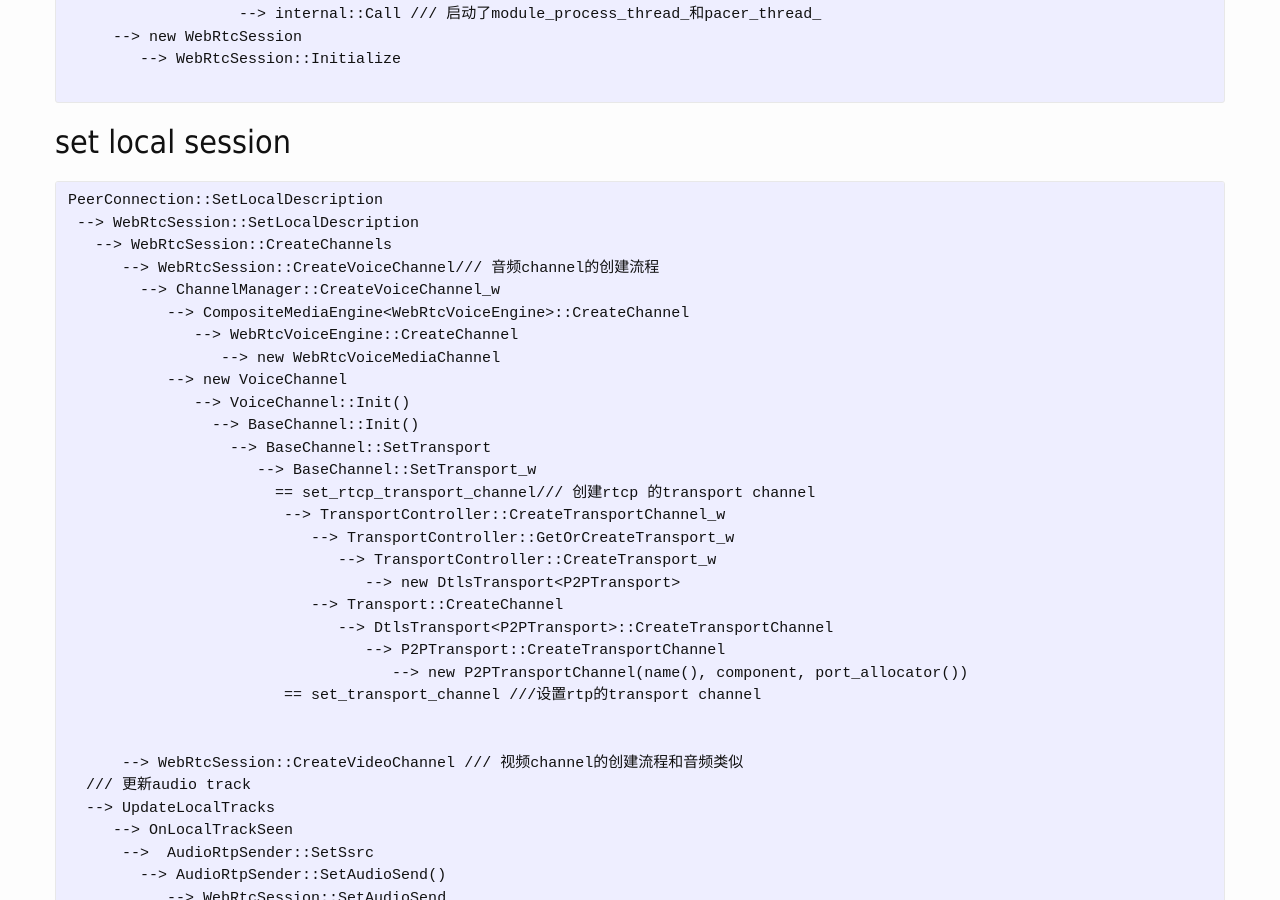
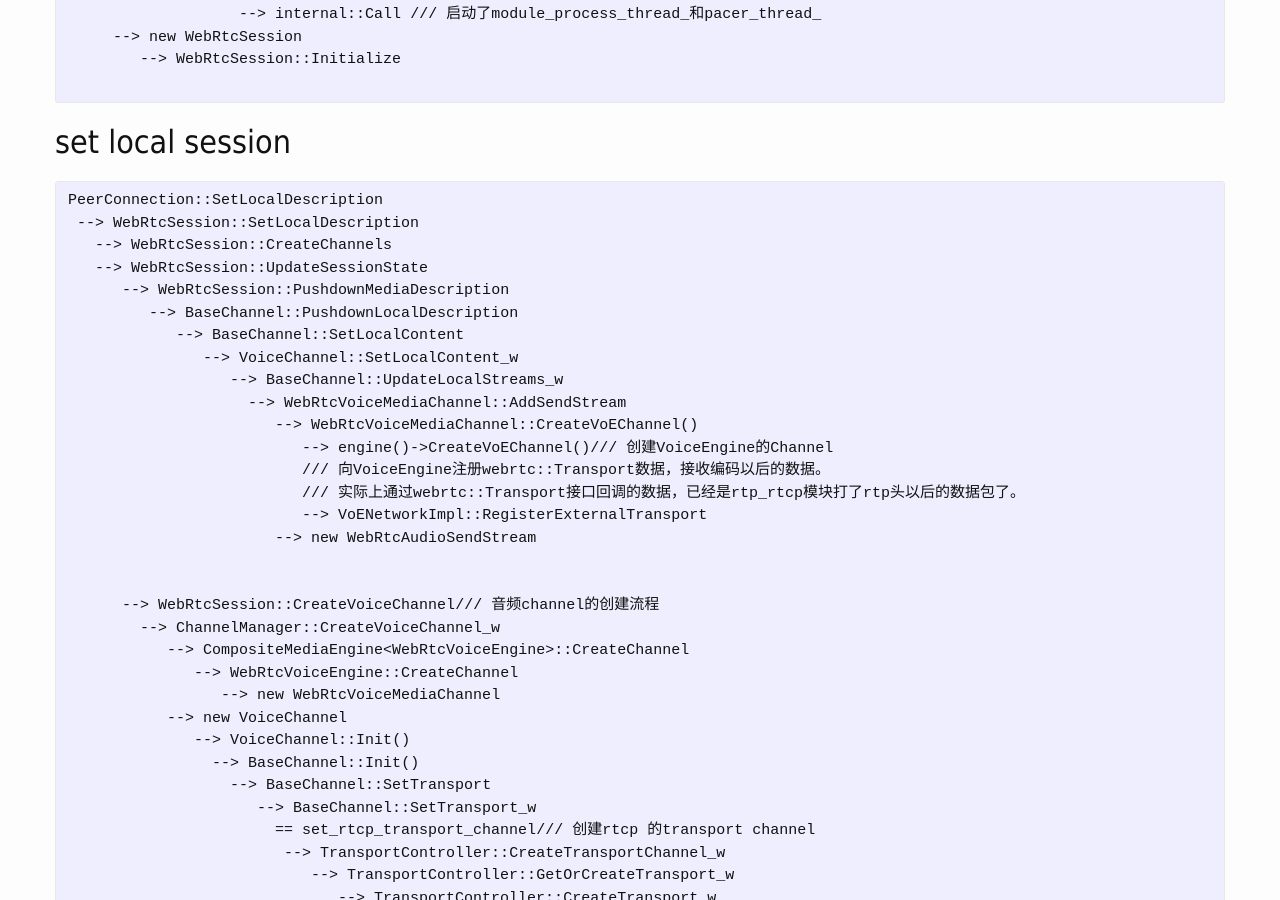
Before and after one commit to haska1025/haska1025.github.io, a Jekyll site: the page built from _posts/2019-01-21-create_offer.md, in a window 1280 px wide and 900 px high, scrolled down 3346 px. Built offline with Jekyll 4.4.1, drawn with Linux system fonts in a browser that asks for light colours; our own code applies the rules of GitHub Pages for plain Markdown files.

Commit message:
Update 2019-01-21-create_offer.md

```diff
--- a/_posts/2019-01-21-create_offer.md
+++ b/_posts/2019-01-21-create_offer.md
@@ -151,6 +151,21 @@ PeerConnectionFactory::Initialize -----初始化
 PeerConnection::SetLocalDescription
  --> WebRtcSession::SetLocalDescription
    --> WebRtcSession::CreateChannels
+   --> WebRtcSession::UpdateSessionState
+      --> WebRtcSession::PushdownMediaDescription
+         --> BaseChannel::PushdownLocalDescription
+            --> BaseChannel::SetLocalContent
+               --> VoiceChannel::SetLocalContent_w
+                  --> BaseChannel::UpdateLocalStreams_w
+                    --> WebRtcVoiceMediaChannel::AddSendStream
+                       --> WebRtcVoiceMediaChannel::CreateVoEChannel()
+                          --> engine()->CreateVoEChannel()/// 创建VoiceEngine的Channel
+                          /// 向VoiceEngine注册webrtc::Transport数据，接收编码以后的数据。
+                          /// 实际上通过webrtc::Transport接口回调的数据，已经是rtp_rtcp模块打了rtp头以后的数据包了。
+                          --> VoENetworkImpl::RegisterExternalTransport
+                       --> new WebRtcAudioSendStream
+
+
       --> WebRtcSession::CreateVoiceChannel/// 音频channel的创建流程
         --> ChannelManager::CreateVoiceChannel_w
            --> CompositeMediaEngine<WebRtcVoiceEngine>::CreateChannel
```
